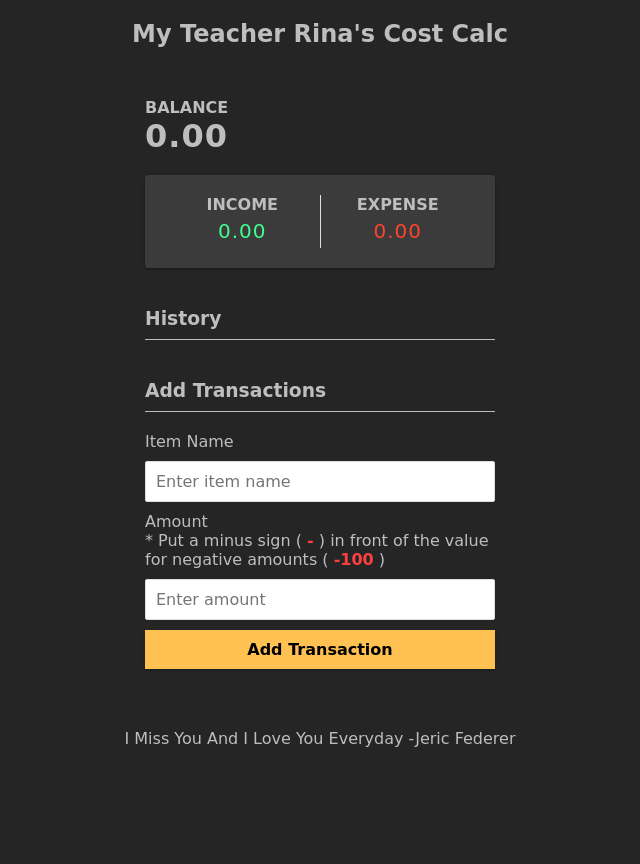
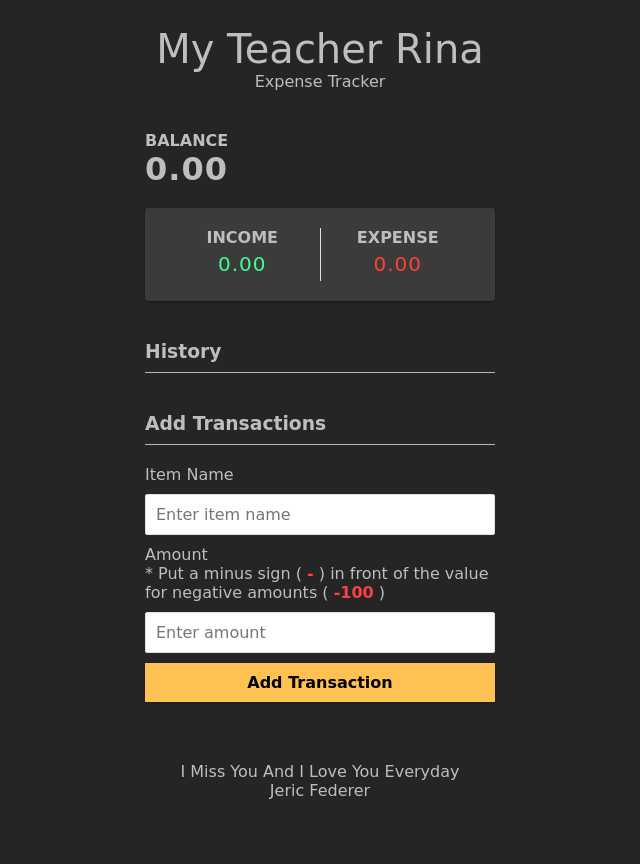
Before and after one commit to JericFederer97/cost_calc_peachy, a plain HTML site: page index.html in a window 1280 px wide. Shown: the whole page, without its empty margins (320-960 px from the left). Before the commit the page ends 800 px from the top, so only its background shows below. Drawn offline with Linux system fonts and the light colour scheme; a web font is replaced by a local one.

Commit message:
updated title

```diff
--- a/index.html
+++ b/index.html
@@ -4,11 +4,18 @@
     <meta charset="UTF-8" />
     <meta name="viewport" content="width=device-width, initial-scale=1.0" />
     <meta http-equiv="X-UA-Compatible" content="ie=edge" />
+    <link rel="icon" type="image/png" href="https://upload-icon.s3.us-east-2.amazonaws.com/uploads/icons/png/13691885491579517854-512.png">
     <link rel="stylesheet" href="style.css" />
     <title>Mahal (Rina Ticia)</title>
   </head>
   <body>
-    <h2>My Teacher Rina's Cost Calc</h2>
+    <div class="main-title">
+      <label>
+        <span>My Teacher Rina</span>
+        <br>
+        Expense Tracker
+      </label>
+    </div>
 
     <div class="container">
       <h4>Balance</h4>
@@ -47,7 +54,9 @@
     </div>
 
     <footer>
-      I Miss You And I Love You Everyday -Jeric Federer
+      I Miss You And I Love You Everyday
+      <br>
+      Jeric Federer
     </footer>
     <script src="script.js"></script>
   </body>
--- a/style.css
+++ b/style.css
@@ -18,6 +18,15 @@ body {
   justify-content: center;
   min-height: 100vh;
   margin: 0;
+}
+
+.main-title {
+  text-align: center;
+  padding-top: 1rem;
+}
+
+.main-title label span {
+  font-size: 2.5rem;
 }
 
 .container {
@@ -166,4 +175,6 @@ input[type='number'] {
 
 footer {
   margin-bottom: auto;
+  padding-bottom: 4rem;
+  text-align: center;
 }
```
